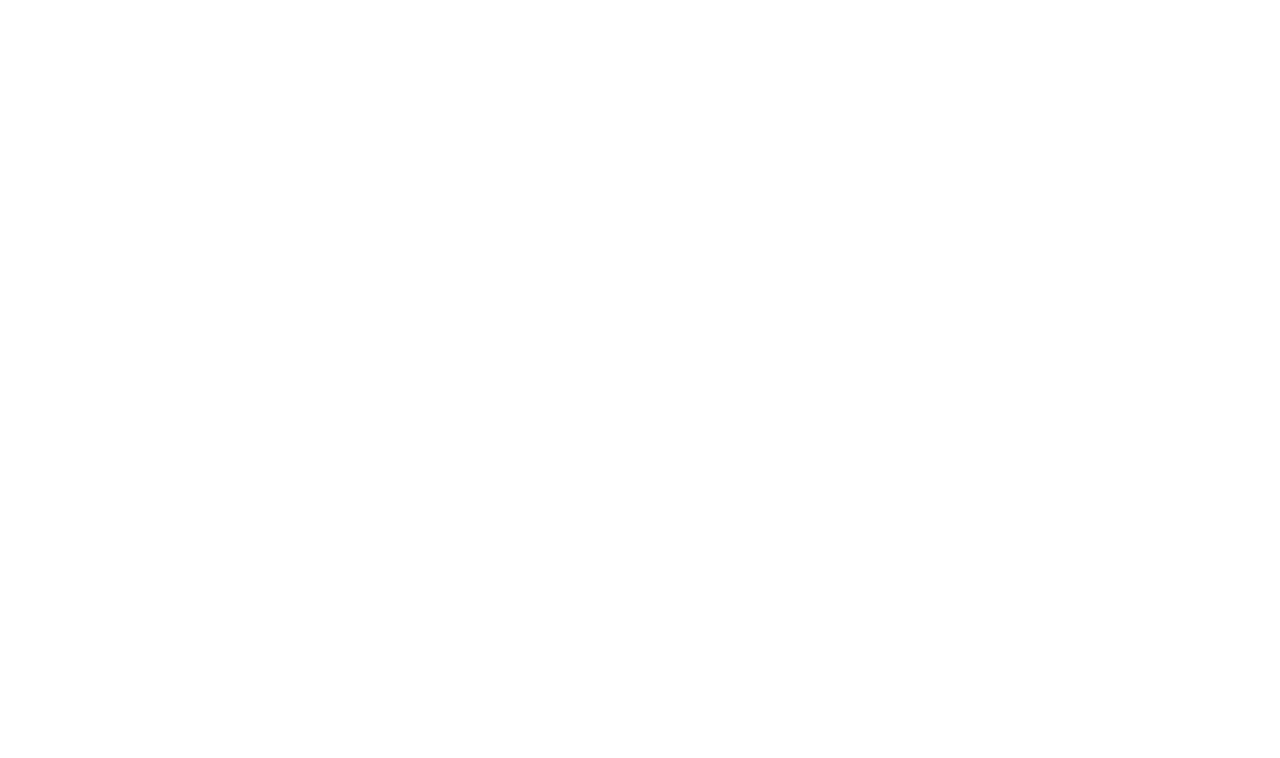
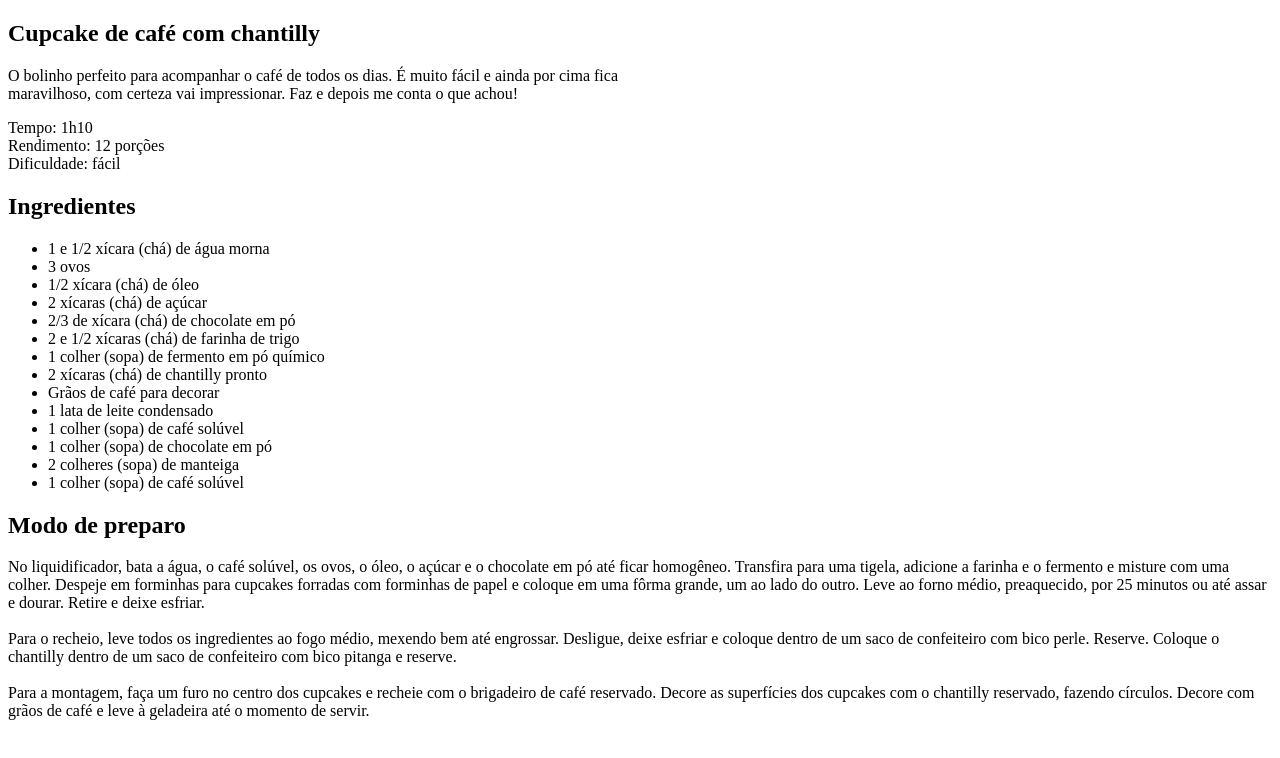
Before and after one commit to kcaldeira-dev/P-gina-de-Receita---Projeto, a plain HTML site: page index.html in a window 1280 px wide. Drawn offline with Linux system fonts and the light colour scheme.

Commit message:
Structure HTML created | HTML initial

```diff
--- a/index.html
+++ b/index.html
@@ -7,6 +7,51 @@
     <link rel="stylesheet" href="./style.css">
 </head>
 <body>
-
+     <div>
+      <main>
+        <section id="about">
+          <h1>Cupcake de café com chantilly</h1>
+          <p>O bolinho perfeito para acompanhar o café de todos os dias. É muito fácil e ainda por cima fica <br>
+            maravilhoso, com certeza vai impressionar. Faz e depois me conta o que achou!</p>
+            <p>Tempo: 1h10 <br>
+              Rendimento: 12 porções <br>
+              Dificuldade: fácil</p>
+        </section>
+        <section id="ingredients">
+          <h2>Ingredientes</h2>
+          <ul>
+            <li>1 e 1/2 xícara (chá) de água morna</li>
+            <li>3 ovos</li>
+            <li>1/2 xícara (chá) de óleo</li>
+            <li>2 xícaras (chá) de açúcar</li>
+            <li>2/3 de xícara (chá) de chocolate em pó</li>
+            <li>2 e 1/2 xícaras (chá) de farinha de trigo</li>
+            <li>1 colher (sopa) de fermento em pó químico</li>
+            <li>2 xícaras (chá) de chantilly pronto</li>
+            <li>Grãos de café para decorar</li>
+            <li>1 lata de leite condensado</li>
+            <li>1 colher (sopa) de café solúvel</li>
+            <li>1 colher (sopa) de chocolate em pó</li>
+            <li>2 colheres (sopa) de manteiga</li>
+            <li>1 colher (sopa) de café solúvel</li>
+          </ul>
+        </section>
+        <section id="preparation">
+          <h2>Modo de preparo</h2>
+          <p>No liquidificador, bata a água, o café solúvel, os ovos, o óleo, o açúcar e o chocolate em pó até ficar homogêneo.
+            Transfira para uma tigela, adicione a farinha e o fermento e misture com uma colher. Despeje em forminhas
+            para cupcakes forradas com forminhas de papel e coloque em uma fôrma grande, um ao lado do outro. Leve ao forno médio, preaquecido,
+            por 25 minutos ou até assar e dourar. Retire e deixe esfriar.
+            <br><br>
+            Para o recheio, leve todos os ingredientes ao fogo médio, mexendo bem até engrossar.
+            Desligue, deixe esfriar e coloque dentro de um saco de confeiteiro com bico perle. Reserve.
+            Coloque o chantilly dentro de um saco de confeiteiro com bico pitanga e reserve.
+            <br><br>
+            Para a montagem, faça um furo no centro dos cupcakes e recheie com o brigadeiro de café reservado.
+            Decore as superfícies dos cupcakes com o chantilly reservado, fazendo círculos.
+            Decore com grãos de café e leve à geladeira até o momento de servir.</p>
+        </section>
+      </main>
+     </div>
 </body>
 </html>
```
